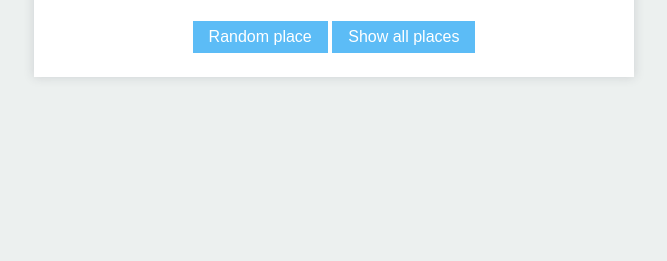
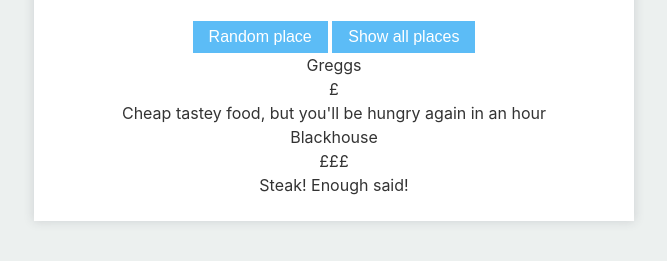
Before and after one commit to MartinBlackburn/leeds-lunch-bot, a plain HTML site: page index.html in a window 1280 px wide. Both pictures are taken after a click on the button "Show all places". Shown: the part 91-352 px from the top of the page, without its empty margins (306-973 px from the left). Drawn offline with Linux system fonts and the light colour scheme.

Commit message:
loading places from json

```diff
--- a/assets/css/reset.css
+++ b/assets/css/reset.css
@@ -18,3 +18,7 @@
     margin: 0 0 24px 0;
     padding: 0 0 0 24px;
 }
+
+.templates {
+    display: none;
+}
--- a/assets/js/index.js
+++ b/assets/js/index.js
@@ -1,10 +1,74 @@
+let allPlaces = [
+    {
+        "name": "Greggs",
+        "description": "Cheap tastey food, but you'll be hungry again in an hour",
+        "priceRange": "£",
+        "offers": {
+            "monday": "more sausage rolls"
+        }
+    },
+    {
+        "name": "Blackhouse",
+        "description": "Steak! Enough said!",
+        "priceRange": "£££"
+    }
+];
+
 fetch('data/places.json')
 .then((response) => {
     return response.json();
 })
 .then((myJson) => {
-    console.log(JSON.stringify(myJson));
+    allPlaces = myJson;
 })
 .catch((error) => {
     console.error(error);
 });
+
+// elements
+let placesElement = document.getElementsByClassName("js-places")[0];
+let buttonAllElement = document.getElementsByClassName("js-buttonAll")[0];
+
+// event listeners
+buttonAllElement.addEventListener("click", showAll, false);
+
+
+/**
+ * Show all the places
+ */
+function showAll() {
+    clearPlaces();
+    renderPlaces(allPlaces);
+}
+
+/**
+ * Clear all the places from the list
+ */
+function clearPlaces() {
+    placesElement.innerHTML = "";
+}
+
+/**
+ * Render the given places into the list
+ */
+function renderPlaces(places) {
+    // loop over the places
+    places.forEach((place) => {
+        // get place template
+        let placeTemplate = document.querySelector(".templates .place").cloneNode(true);
+
+        // get place elements
+        let nameElement = placeTemplate.querySelector(".place__name");
+        let descriptionElement = placeTemplate.querySelector(".place__description");
+        let priceRangeElement = placeTemplate.querySelector(".place__priceRange");
+        let offersElement = placeTemplate.querySelector(".place__offers");
+
+        // set details
+        nameElement.innerHTML = place.name;
+        descriptionElement.innerHTML = place.description;
+        priceRangeElement.innerHTML = place.priceRange;
+
+        // attach the template
+        placesElement.appendChild(placeTemplate);
+    });
+}
--- a/index.html
+++ b/index.html
@@ -13,11 +13,22 @@
     </head>
 
     <body>
+        <div class="templates">
+            <div class="place">
+                <div class="place__name"></div>
+                <div class="place__priceRange"></div>
+                <div class="place__description"></div>
+                <div class="place__offers"></div>
+            </div>
+        </div>
+
         <div class="wrapper">
             <h1>Leeds Lunch bot</h1>
 
-            <button class="button">Random place</button>
-            <button class="button">Show all places</button>
+            <button class="button js-buttonRandom">Random place</button>
+            <button class="button js-buttonAll">Show all places</button>
+
+            <div class="places js-places"></div>
         </div>
     </body>
 
```
